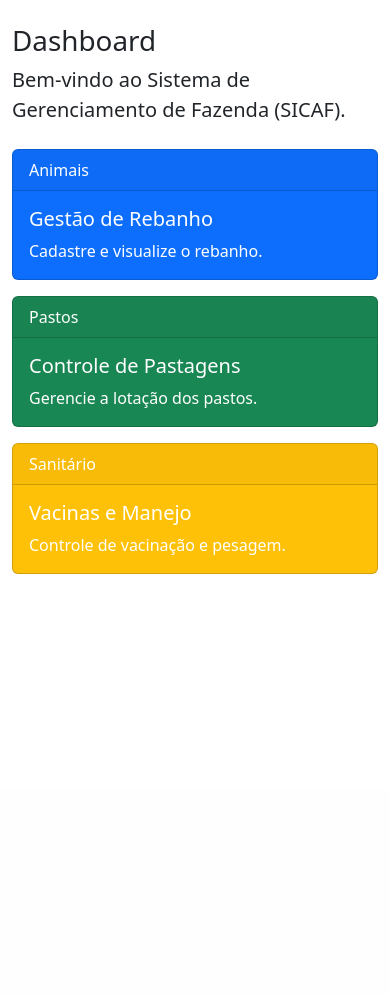
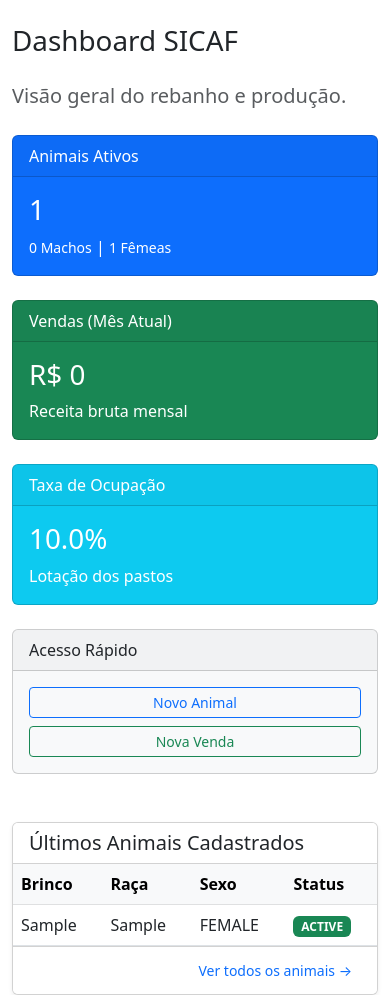
Before and after one commit to romuloaraujo1988/game, a Spring Boot app: page / in a window 390 px wide. Shown: the part 56-1051 px from the top of the page. Before the commit the page ends 630 px from the top, so only its background shows below. Run offline with Spring Boot 4, Linux system fonts and the light colour scheme; a user stored in the database is signed in; tables that the repository leaves empty hold one stand-in row (values such as "Sample post"); some of the project's set-up classes (security, data sources, template engines, error pages and the like) are left out, and stand-ins take their place; some libraries are stand-ins or nearby versions.

Commit message:
feat: Implement Dynamic Dashboard for SICAF
- Create DashboardService and DashboardDTO to aggregate farm statistics.
- Implement custom repository queries for:
  - Animal counts by status and gender.
  - Recent animal additions.
  - Monthly sales total.
  - Total pasture capacity for occupancy rate calculation.
- Update HomeController to fetch and expose dashboard data.
- Design responsive Dashboard view with KPI cards and recent activity table.
- Complete system implementation covering all requested modules.

```diff
--- a/src/main/java/com/sistema/sicaf/controller/HomeController.java
+++ b/src/main/java/com/sistema/sicaf/controller/HomeController.java
@@ -1,13 +1,20 @@
 package com.sistema.sicaf.controller;
 
+import com.sistema.sicaf.service.DashboardService;
+import org.springframework.beans.factory.annotation.Autowired;
 import org.springframework.stereotype.Controller;
+import org.springframework.ui.Model;
 import org.springframework.web.bind.annotation.GetMapping;
 
 @Controller
 public class HomeController {
 
+    @Autowired
+    private DashboardService dashboardService;
+
     @GetMapping("/")
-    public String home() {
+    public String home(Model model) {
+        model.addAttribute("dashboard", dashboardService.getDashboardData());
         return "index";
     }
 
--- a/src/main/java/com/sistema/sicaf/repository/PastureRepository.java
+++ b/src/main/java/com/sistema/sicaf/repository/PastureRepository.java
@@ -1,9 +1,13 @@
 package com.sistema.sicaf.repository;
 
 import org.springframework.data.jpa.repository.JpaRepository;
+import org.springframework.data.jpa.repository.Query;
 import org.springframework.stereotype.Repository;
 import com.sistema.sicaf.model.Pasture;
 
 @Repository
 public interface PastureRepository extends JpaRepository<Pasture, Long> {
+
+    @Query("SELECT SUM(p.capacity) FROM Pasture p")
+    Integer sumTotalCapacity();
 }
--- a/src/main/java/com/sistema/sicaf/repository/SaleRepository.java
+++ b/src/main/java/com/sistema/sicaf/repository/SaleRepository.java
@@ -1,9 +1,15 @@
 package com.sistema.sicaf.repository;
 
 import org.springframework.data.jpa.repository.JpaRepository;
+import org.springframework.data.jpa.repository.Query;
 import org.springframework.stereotype.Repository;
 import com.sistema.sicaf.model.Sale;
+import java.math.BigDecimal;
+import java.time.LocalDate;
 
 @Repository
 public interface SaleRepository extends JpaRepository<Sale, Long> {
+
+    @Query("SELECT SUM(s.totalAmount) FROM Sale s WHERE s.date BETWEEN :startDate AND :endDate")
+    BigDecimal sumTotalAmountByDateBetween(LocalDate startDate, LocalDate endDate);
 }
--- a/src/main/resources/templates/index.html
+++ b/src/main/resources/templates/index.html
@@ -2,38 +2,92 @@
 <html xmlns:th="http://www.thymeleaf.org" th:replace="~{layout :: layout(~{::div})}">
 <body>
     <div>
-        <h1>Dashboard</h1>
-        <p class="lead">Bem-vindo ao Sistema de Gerenciamento de Fazenda (SICAF).</p>
+        <h1 class="mb-4">Dashboard SICAF</h1>
+        <p class="lead text-muted mb-4">Visão geral do rebanho e produção.</p>
 
-        <div class="row mt-4">
-            <div class="col-md-4">
-                <div class="card text-white bg-primary mb-3">
-                    <div class="card-header">Animais</div>
+        <!-- Statistics Cards -->
+        <div class="row g-4 mb-5">
+            <div class="col-md-3">
+                <div class="card text-white bg-primary h-100">
+                    <div class="card-header">Animais Ativos</div>
                     <div class="card-body">
-                        <h5 class="card-title">Gestão de Rebanho</h5>
-                        <p class="card-text">Cadastre e visualize o rebanho.</p>
+                        <h2 class="card-title display-6" th:text="${dashboard.totalActiveAnimals}">0</h2>
+                        <p class="card-text">
+                            <small th:text="${dashboard.activeMales} + ' Machos'"></small> |
+                            <small th:text="${dashboard.activeFemales} + ' Fêmeas'"></small>
+                        </p>
                     </div>
                 </div>
             </div>
-            <div class="col-md-4">
-                <div class="card text-white bg-success mb-3">
-                    <div class="card-header">Pastos</div>
+            <div class="col-md-3">
+                <div class="card text-white bg-success h-100">
+                    <div class="card-header">Vendas (Mês Atual)</div>
                     <div class="card-body">
-                        <h5 class="card-title">Controle de Pastagens</h5>
-                        <p class="card-text">Gerencie a lotação dos pastos.</p>
+                        <h2 class="card-title display-6" th:text="'R$ ' + ${dashboard.monthlySales}">R$ 0.00</h2>
+                        <p class="card-text">Receita bruta mensal</p>
                     </div>
                 </div>
             </div>
-            <div class="col-md-4">
-                <div class="card text-white bg-warning mb-3">
-                    <div class="card-header">Sanitário</div>
+            <div class="col-md-3">
+                <div class="card text-white bg-info h-100">
+                    <div class="card-header">Taxa de Ocupação</div>
                     <div class="card-body">
-                        <h5 class="card-title">Vacinas e Manejo</h5>
-                        <p class="card-text">Controle de vacinação e pesagem.</p>
+                        <h2 class="card-title display-6" th:text="${dashboard.occupancyRate} + '%'">0%</h2>
+                        <p class="card-text">Lotação dos pastos</p>
+                    </div>
+                </div>
+            </div>
+             <div class="col-md-3">
+                <div class="card bg-light h-100">
+                    <div class="card-header text-dark">Acesso Rápido</div>
+                    <div class="card-body">
+                        <div class="d-grid gap-2">
+                             <a th:href="@{/animals/new}" class="btn btn-outline-primary btn-sm">Novo Animal</a>
+                             <a th:href="@{/sales/new}" class="btn btn-outline-success btn-sm">Nova Venda</a>
+                        </div>
                     </div>
                 </div>
             </div>
         </div>
+
+        <!-- Recent Animals Table -->
+        <div class="card shadow-sm">
+            <div class="card-header bg-white">
+                <h5 class="mb-0">Últimos Animais Cadastrados</h5>
+            </div>
+            <div class="card-body p-0">
+                <table class="table table-hover mb-0">
+                    <thead class="table-light">
+                        <tr>
+                            <th>Brinco</th>
+                            <th>Raça</th>
+                            <th>Sexo</th>
+                            <th>Status</th>
+                        </tr>
+                    </thead>
+                    <tbody>
+                        <tr th:each="animal : ${dashboard.recentAnimals}">
+                            <td th:text="${animal.earTag}">Brinco</td>
+                            <td th:text="${animal.breed}">Raça</td>
+                            <td th:text="${animal.gender}">Sexo</td>
+                             <td>
+                                <span class="badge"
+                                      th:classappend="${animal.status.name() == 'ACTIVE'} ? 'bg-success' :
+                                                      (${animal.status.name() == 'SOLD'} ? 'bg-warning text-dark' : 'bg-secondary')"
+                                      th:text="${animal.status}">Status</span>
+                            </td>
+                        </tr>
+                        <tr th:if="${#lists.isEmpty(dashboard.recentAnimals)}">
+                            <td colspan="4" class="text-center py-3">Nenhum animal cadastrado recentemente.</td>
+                        </tr>
+                    </tbody>
+                </table>
+            </div>
+            <div class="card-footer bg-white text-end">
+                <a th:href="@{/animals}" class="btn btn-link btn-sm text-decoration-none">Ver todos os animais &rarr;</a>
+            </div>
+        </div>
+
     </div>
 </body>
 </html>
```
Also changed, not shown: src/main/java/com/sistema/sicaf/dto/DashboardDTO.java (added, +16 -0 lines), src/main/java/com/sistema/sicaf/repository/AnimalRepository.java (+10 -0 lines), src/main/java/com/sistema/sicaf/service/DashboardService.java (added, +54 -0 lines).
